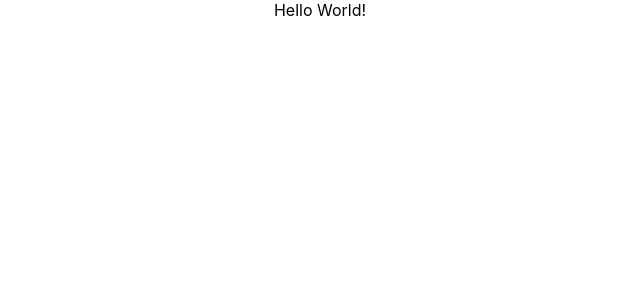
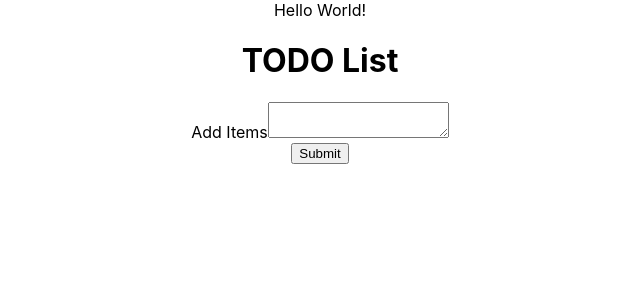
Before and after one commit to practice-programs/ReactPrograms, a React (Create React App) app: page / in a window 1280 px wide. Shown: the top 300 px of the page, without its empty margins (320-960 px from the left). Built offline with nearby package versions, Linux system fonts and the light colour scheme.

Commit message:
ToDo List

```diff
--- a/src/App.js
+++ b/src/App.js
@@ -1,10 +1,14 @@
 import './App.css';
 import HelloComponent from './hello';
+import ButtonComponent from './buttoncomp';
+import TextComponent from './textcomp';
 
 function App() {
   return (
     <div className="App">
       <HelloComponent />
+      <TextComponent message="TODO List" />
+      <ButtonComponent />
     </div>
   );
 }
--- /dev/null
+++ b/src/buttoncomp.js
@@ -0,0 +1,37 @@
+import React, { Component } from 'react';
+
+class ButtonComponent extends Component {
+
+    constructor(props) {
+        super(props)
+
+        this.state = {
+            item: ''
+        }
+    }
+
+    handlleItemChange = (event) => {
+        this.setState({
+            item: event.target.value
+        })
+    }
+
+    handleSubmit = (event) => {
+        alert(`${this.state.item}`)
+        event.preventDefault()
+    }
+
+    render() {
+        return (
+            <form onSubmit={this.handleSubmit}>
+                <div>
+                    <label>Add Items</label>
+                    <textarea type='text' value={this.state.item} onChange={this.handlleItemChange}></textarea>
+                </div>
+                <button type='submit'>Submit</button>
+            </form>
+        )
+    }
+}
+
+export default ButtonComponent;
--- /dev/null
+++ b/src/textcomp.js
@@ -0,0 +1,12 @@
+import React from 'react';
+
+function TextComponent(props) {
+    console.log(props)
+return (
+    <div>
+        <h1>{props.message}</h1>
+    </div>
+)
+}
+
+export default TextComponent;
```
